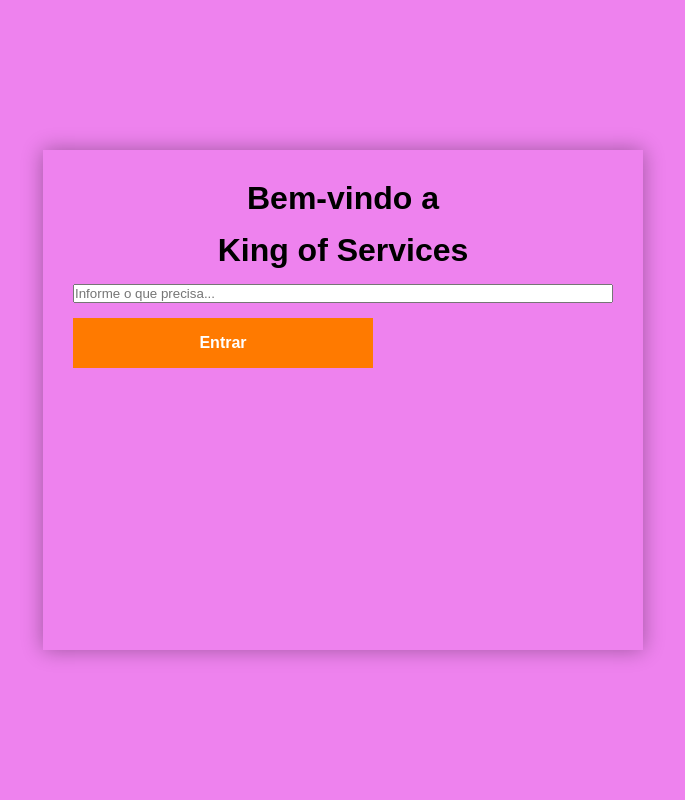
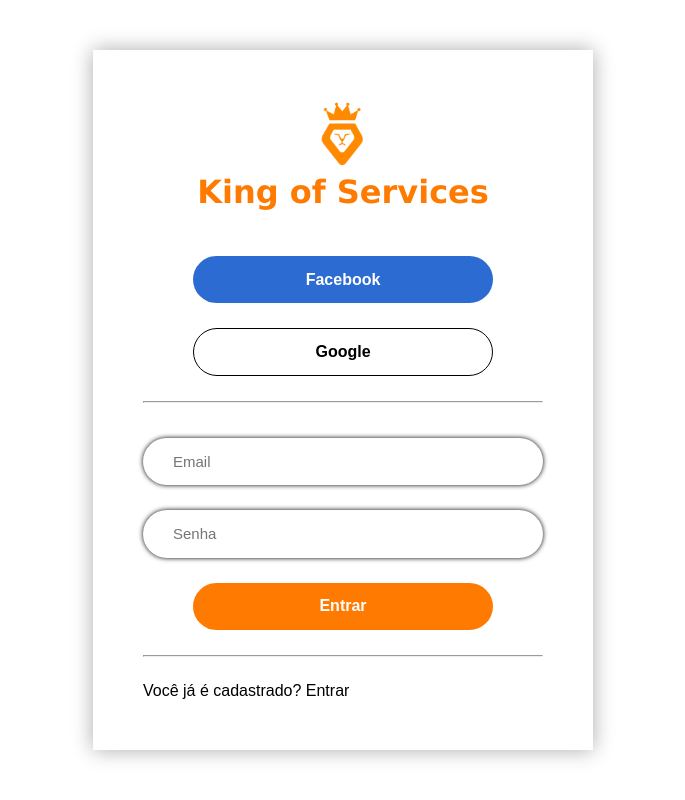
Before and after one commit to JonatanValdivia/King_Of_Services_front-end, a React (Create React App) app in the folder app/: page / in a window 1280 px wide. Shown: the whole page, without its empty margins (297-982 px from the left). Built offline with nearby package versions, Linux system fonts and the light colour scheme.

Commit message:
Login/Cadastro/Home

```diff
--- a/app/src/App.js
+++ b/app/src/App.js
@@ -12,6 +12,7 @@ function App() {
       {/* <Home/> */}
       {/* <Login /> */}
       <Router/>
+      {/* <Cadastro/> */}
 
     </>
   );
--- a/app/src/pages/Login/index.js
+++ b/app/src/pages/Login/index.js
@@ -1,15 +1,25 @@
 import Input from "../../components/Input";
 import { Container, FormContainer } from "./styles";
+import imgLogo from "../../assets/Leão.png"
 
 function Login(){
 
     return(
         <Container>
         <FormContainer>
-            <h1>Bem-vindo a</h1>
-           <h1>King of Services</h1>
-           <input placeholder="Informe o que precisa..." />
+            <img src={imgLogo}/>
+            <h1>King of Services</h1>
+
+            <button id="facebook">Facebook</button>
+            <button id="Google">Google</button>
+            <hr/>
+           <input placeholder="Email" />
+           <input placeholder="Senha" />
            <button>Entrar</button>
+           <hr/>
+
+            <p>Você já é cadastrado? Entrar</p>
+
         </FormContainer>
     </Container>
 
--- a/app/src/pages/Login/styles.js
+++ b/app/src/pages/Login/styles.js
@@ -6,16 +6,16 @@ export const Container = styled.div`
     display: flex;
     align-items: center;
     justify-content: center;
-    background-color: violet;
 `;
 
 export const FormContainer = styled.form`
-    width: 600px;
-    height: 500px;
+    width: 500px;
+    height: 700px;
     padding: 30px;
     display: flex;
     flex-direction: column;
     gap: 15px;
+    padding: 50px;
 
     box-shadow: 0px 0px 20px #00000055;
 
@@ -31,5 +31,66 @@ export const FormContainer = styled.form`
         border: 0px;
         font-weight: bold;
         font-size: 1em;
+        border-radius: 40px;
+
+        margin-left: auto;
+        margin-right: auto;
+        /* margin-bottom: 20px; */
+        margin-top: 10px;
     }
+
+    #facebook{
+        background-color: #2c6bd1;
+        margin-top: 30px;
+    }
+
+    #Google{
+        border: solid 1px black;
+        background-color: transparent;
+        margin-top: 10px;
+        color: black;
+    }
+
+    >hr{
+        margin-top: 10px;
+        margin-bottom: 10px;
+    }
+
+    >input{
+        width: 400px;
+        height: 50px;
+
+        border: none;
+        border-radius: 40px;
+        box-shadow: 0px 0px 5px 0px;
+
+        margin-top: 10px;
+        padding-left: 30px;
+
+        font-family: sans-serif;
+        font-size: 15px;
+    }
+
+    >img{
+        width: 50px;
+        height: 70px;
+        margin-left: auto;
+        margin-right: auto;
+    }
+
+    >h1{
+        font-family: Verdana, Geneva, Tahoma, sans-serif;
+        font-size: 2em;
+        color: var(--primary);
+
+        display: flex;
+        justify-content: center;
+
+        margin-top: -10px;
+    }
+
+    >p{
+
+    }
+
 `;
```
